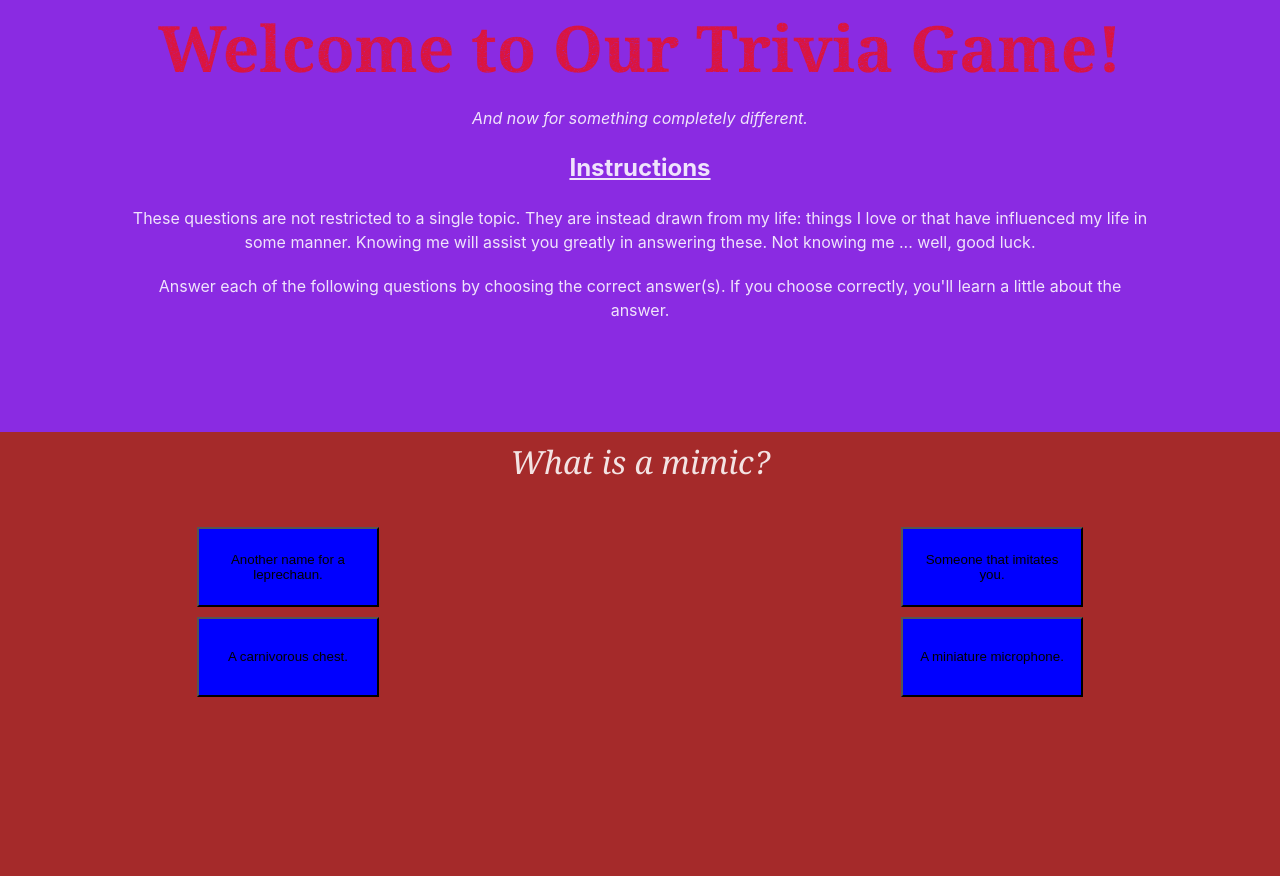
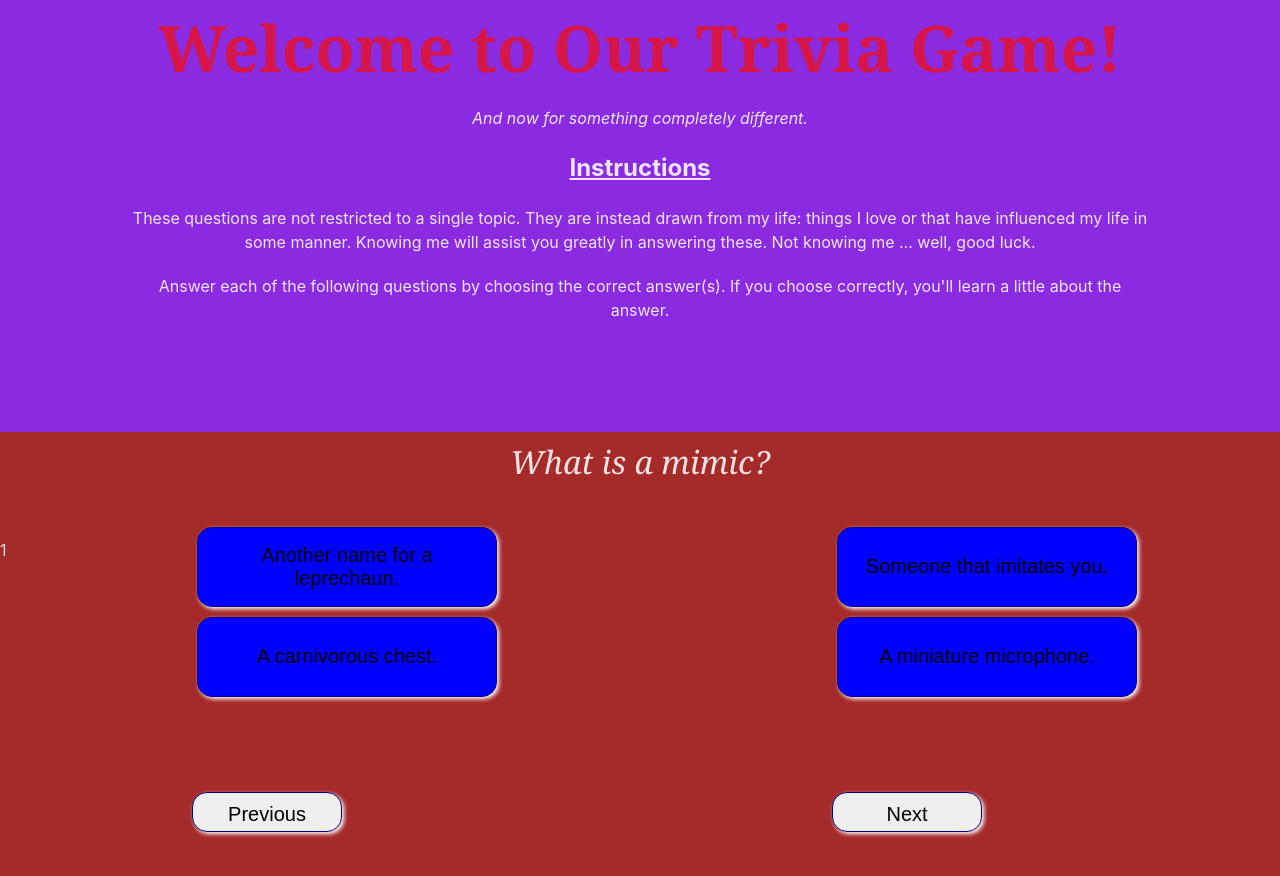
Before and after one commit to tbatchelder/react-trivia, a React (Vite) app: page / in a window 1280 px wide. Both pictures are taken after a click on the button "Start Game". Shown: the top 876 px of the page. Built offline with nearby package versions, Linux system fonts and the light colour scheme.

Commit message:
Rebuilding from thr ground up - Phase 1 - individual buttons work and prev/next work

```diff
--- a/src/App.css
+++ b/src/App.css
@@ -96,7 +96,7 @@
 }
 .questionGrid {
   display: grid;
-  grid-template-columns: 15% 15% 1fr 15% 15%;
+  grid-template-columns: 15% 20% 1fr 20% 15%;
   grid-template-rows: 90px 90px 90px 90px 90px;
 
   background-color: brown;
@@ -128,10 +128,12 @@
   transition-duration: 0.4s;
 }
 .answer:hover {
-  background-color:chocolate;
+  border: 2px solid white;
+  color:goldenrod;
+  font-weight: 700;
 }
 .answer:active {
-  box-shadow: 0 0px 6px white;
+  box-shadow: 0 0px 15px black;
   transform: translateY(4px);
 }
 
@@ -172,13 +174,6 @@
   grid-row-start: 5;
 }
 
-.right {
-  background-color:darkgreen;
-}
-.wrong {
-background-color: crimson;
-}
-
 /* CSS for previous/next */
 .previous, .next {
   padding: 10px;
--- a/src/components/AnswerBlock.tsx
+++ b/src/components/AnswerBlock.tsx
@@ -3,12 +3,19 @@
 import AnswerButton from "./AnswerButton";
 
 // The interface will tell the component what Type the variable should be that it is accepting
+// These variables are coming from the mapped question list from Questions
+//   they are then brought into the function as variables using the : Props notation
+//   Note that the list of answers is brought in as an Array which details that the elements IN the array are strings
 interface Props {
   answerList: Array<string>;
-  correctIndex: number;
+  correctAnswer: number;
 }
 
-function AnswerBlock({ answerList, correctIndex }: Props) {
+// With the list of answers now in the component, we can map each individual answer out to a button
+// We'll also need to pass along the correct answer so that each button knows if it's the correct one or not
+// Using the index, we'll assign each answer to a grid cell for formatting
+// Again, each variable passed will need an interface on AnswerButton
+function AnswerBlock({ answerList, correctAnswer }: Props) {
   return (
     <>
       {answerList.map((answer, index) => (
@@ -17,7 +24,7 @@ function AnswerBlock({ answerList, correctIndex }: Props) {
             key={index}
             answer={answer}
             gridCell={index}
-            correct={correctIndex}
+            correct={correctAnswer}
           />
         </>
       ))}
--- a/src/components/AnswerButton.tsx
+++ b/src/components/AnswerButton.tsx
@@ -2,6 +2,7 @@
 
 import { useState } from "react";
 
+// This interface gives the Types of variable being passed from AnswerBlock, again using : Props
 interface Props {
   answer: string;
   gridCell: number;
@@ -14,13 +15,13 @@ function AnswerButton({ answer, gridCell, correct }: Props) {
   function defineGridCell(gridCell: number) {
     switch (gridCell) {
       case 0:
-        return "r1c2";
+        return "answer r1c2";
       case 1:
-        return "r1c4";
+        return "answer r1c4";
       case 2:
-        return "r2c2";
+        return "answer r2c2";
       case 3:
-        return "r2c4";
+        return "answer r2c4";
     }
   }
 
@@ -32,6 +33,7 @@ function AnswerButton({ answer, gridCell, correct }: Props) {
 
   // Method which will control the state changes for the button background color
   // This will be called by each button individually when they are clicked
+  // If the gridcell value matches the correct answer: green; otherwise: red
   function handleClick(response: number) {
     if (response == correct) {
       setAnswerColor(color[1]);
@@ -58,47 +60,3 @@ function AnswerButton({ answer, gridCell, correct }: Props) {
 }
 
 export default AnswerButton;
-
-// const AnswerButton = ({
-//   answer,
-//   correct,
-//   currentQuestion,
-//   setCurrentQuestion,
-//   setScore,
-//   score,
-// }: AnswerButton) => {
-//   const defaultColor = "blue";
-//   const correctColor = "green";
-//   const incorrectColor = "red";
-
-//   const [color, setColor] = useState(defaultColor);
-
-//   function handleClick() {
-//     if (answer === correct) {
-//       setColor(correctColor);
-//       setScore(score + 1);
-//     } else {
-//       setColor(incorrectColor);
-//     }
-
-//     setTimeout(() => {
-//       setCurrentQuestion(currentQuestion + 1);
-//       setColor(defaultColor);
-//     }, 1000);
-//   }
-
-//   return (
-//     <div>
-//       <button
-//         style={{
-//           backgroundColor: color,
-//           margin: "5px",
-//           padding: "15px",
-//         }}
-//         onClick={() => handleClick()}
-//       >
-//         {answer}
-//       </button>
-//     </div>
-//   );
-// };
--- a/src/components/Questions.tsx
+++ b/src/components/Questions.tsx
@@ -35,232 +35,314 @@ const questionList: QuestionType[] = [
     story:
       "An interesting one.  This is not only from the Dungeons & Dragons game I loved playing as a teen but could also be used to descibe me.  I look like a person but tend to act ... well ... differently and am therefore often misunderstood.  So, I've become good at playing a part, usually a wallflower.",
   },
+  {
+    id: 2,
+    question:
+      "What is the name of the villian in the Dungeons & Dragons cartoon series?",
+    answers: ["Voldamort", "Vladamir", "Vermathax", "Venger"],
+    correct: 3,
+    score: 10,
+    story:
+      "Growing up, this was one of the best cartoons of its time.  Kids getting pulled into an alternate dimension where they got to play their D&D characters.  Just one of many things I wish was possible in reality because at least there, I would have fit in better than here. And best of all, there was little Uni running around.",
+  },
+  {
+    id: 3,
+    question: "What is the full name of the SDF-1?",
+    answers: [
+      "Super Deformed Figure-1",
+      "Super Dimensional Fortress-1",
+      "Silver Dueling Falcion-1",
+      "Sonic Dinner Fork-1",
+    ],
+    correct: 1,
+    score: 10,
+    story:
+      "Robotech.  The tv series that got me started in my love of anime.  A unique series at the time in that it told a complete story and wasn't afraid to show the death of a loved character.  ",
+  },
+  {
+    id: 4,
+    question: "Who is the King of the Monsters?",
+    answers: [
+      "Simba the lion.",
+      "A king cobra.",
+      "A black widow spider.",
+      "Godzilla.",
+    ],
+    correct: 3,
+    score: 5,
+    story: "story",
+  },
+  {
+    id: 5,
+    question: "What are the names of the main characters in Genshin Impact?",
+    answers: [
+      "Aether and Lumine",
+      "Simba and Scar",
+      "Rocky and Bullwinkle",
+      "Rick and Morty",
+    ],
+    correct: 0,
+    score: 15,
+    story: "story",
+  },
+  {
+    id: 6,
+    question:
+      "What name is given to the character shown in the game background?",
+    answers: [
+      "The Lady Amalethia",
+      "Princess Cadmine",
+      "Queen Malevalent",
+      "Princess Peach",
+    ],
+    correct: 0,
+    score: 5,
+    story: "story",
+  },
+  {
+    id: 7,
+    question: "How many Fred Saberhagen Swords of Power are there?",
+    answers: ["One", "Three", "Seven", "Twelve."],
+    correct: 3,
+    score: 5,
+    story: "story",
+  },
+  {
+    id: 8,
+    question:
+      "In the Piers Anthony comedy series, what state does Xanth overlap?",
+    answers: ["California", "Florida", "Alaska", "Hawaii"],
+    correct: 1,
+    score: 5,
+    story: "story",
+  },
+  {
+    id: 9,
+    question: "Which of the following is NOT a type of Transformer?",
+    answers: ["Autobots", "Predacons", "Dinobots", "Gobots"],
+    correct: 3,
+    score: 5,
+    story: "story",
+  },
+  {
+    id: 10,
+    question: "An alicorn is _________.",
+    answers: [
+      "the horn of a unicorn.",
+      "a winged unicorn.",
+      "a type of corn.",
+      "a medical problem with a foot.",
+    ],
+    correct: 0,
+    score: 5,
+    story: "story",
+  },
+  {
+    id: 12,
+    question: "In what movie is the Death Blossom attack used?",
+    answers: ["Pokemon", "Star Wars", "The Last Starfighter", "Dragonball"],
+    correct: 2,
+    score: 5,
+    story: "story",
+  },
+  {
+    id: 12,
+    question: "Who played the character Jack in Legend?",
+    answers: ["Bill Murry", "Steven Seagal", "Tom Cruise", "Bruce Willis"],
+    correct: 2,
+    score: 5,
+    story: "story",
+  },
+  {
+    id: 13,
+    question:
+      "In what sci-fi tv series did an alliance of races fight The Shadows?",
+    answers: ["Star Trek", "Buck Rogers", "Battlestar Galactica", "Babylon 5"],
+    correct: 3,
+    score: 5,
+    story: "story",
+  },
+  {
+    id: 14,
+    question: "What anime series featured a Moon Pricess?",
+    answers: [
+      "Sailor Moon",
+      "Moon Over Miami.",
+      "My Little Pony",
+      "Strawberry Shortcake",
+    ],
+    correct: 0,
+    score: 5,
+    story: "story",
+  },
+  {
+    id: 15,
+    question: "Which of the following are not Blizzard games?",
+    answers: ["Starcraft", "Minecraft", "Warcraft", "Diablo"],
+    correct: 1,
+    score: 5,
+    story: "story",
+  },
+  {
+    id: 16,
+    question: "Which of the following is not science?",
+    answers: ["Astrology", "Chemistry", "Biology", "Physics"],
+    correct: 0,
+    score: 5,
+    story: "story",
+  },
+  {
+    id: 17,
+    question: "Ludo, the lovable, loyal monster is in what movie?",
+    answers: ["Shrek", "Home", "Ghostbusters", "Labyrinth"],
+    correct: 3,
+    score: 5,
+    story: "story",
+  },
+  {
+    id: 18,
+    question: "What are the mecha in Endless Waltz known as?",
+    answers: ["Priest", "Gundams", "Cyborgs", "Gadgets"],
+    correct: 1,
+    score: 5,
+    story: "story",
+  },
+  {
+    id: 19,
+    question: "What drawing style is used to design buildings?",
+    answers: ["Line drawing", "Caricature", "Geometry", "Architecture"],
+    correct: 3,
+    score: 5,
+    story: "story",
+  },
+  {
+    id: 20,
+    question: "What is the name of the firstborn unicorn?",
+    answers: ["Assallum", "Amaltheia", "Arboron", "Andrameda"],
+    correct: 0,
+    score: 5,
+    story: "story",
+  },
 ];
-//   {
-//     id: 2,
-//     question:
-//       "What is the name of the villian in the Dungeons & Dragons cartoon series?",
-//     answers: ["Voldamort", "Vladamir", "Vermathax", "Venger"],
-//     correct: 3,
-//     score: 10,
-//     story:
-//       "Growing up, this was one of the best cartoons of its time.  Kids getting pulled into an alternate dimension where they got to play their D&D characters.  Just one of many things I wish was possible in reality because at least there, I would have fit in better than here. And best of all, there was little Uni running around.",
-//   },
-//   {
-//     id: 3,
-//     question: "What is the full name of the SDF-1?",
-//     answers: [
-//       "Super Deformed Figure-1",
-//       "Super Dimensional Fortress-1",
-//       "Silver Dueling Falcion-1",
-//       "Sonic Dinner Fork-1",
-//     ],
-//     correct: 1,
-//     score: 10,
-//     story:
-//       "Robotech.  The tv series that got me started in my love of anime.  A unique series at the time in that it told a complete story and wasn't afraid to show the death of a loved character.  ",
-//   },
-//   {
-//     id: 4,
-//     question: "Who is the King of the Monsters?",
-//     answers: [
-//       "Simba the lion.",
-//       "A king cobra.",
-//       "A black widow spider.",
-//       "Godzilla.",
-//     ],
-//     correct: 3,
-//     score: 5,
-//     story: "story",
-//   },
-//   {
-//     id: 5,
-//     question: "What are the names of the main characters in Genshin Impact?",
-//     answers: [
-//       "Aether and Lumine",
-//       "Simba and Scar",
-//       "Rocky and Bullwinkle",
-//       "Rick and Morty",
-//     ],
-//     correct: 0,
-//     score: 15,
-//     story: "story",
-//   },
-//   {
-//     id: 6,
-//     question:
-//       "What name is given to the character shown in the game background?",
-//     answers: [
-//       "The Lady Amalethia",
-//       "Princess Cadmine",
-//       "Queen Malevalent",
-//       "Princess Peach",
-//     ],
-//     correct: 0,
-//     score: 5,
-//     story: "story",
-//   },
-//   {
-//     id: 7,
-//     question: "How many Fred Saberhagen Swords of Power are there?",
-//     answers: ["One", "Three", "Seven", "Twelve."],
-//     correct: 3,
-//     score: 5,
-//     story: "story",
-//   },
-//   {
-//     id: 8,
-//     question:
-//       "In the Piers Anthony comedy series, what state does Xanth overlap?",
-//     answers: ["California", "Florida", "Alaska", "Hawaii"],
-//     correct: 1,
-//     score: 5,
-//     story: "story",
-//   },
-//   {
-//     id: 9,
-//     question: "Which of the following is NOT a type of Transformer?",
-//     answers: ["Autobots", "Predacons", "Dinobots", "Gobots"],
-//     correct: 3,
-//     score: 5,
-//     story: "story",
-//   },
-//   {
-//     id: 10,
-//     question: "An alicorn is _________.",
-//     answers: [
-//       "the horn of a unicorn.",
-//       "a winged unicorn.",
-//       "a type of corn.",
-//       "a medical problem with a foot.",
-//     ],
-//     correct: 0,
-//     score: 5,
-//     story: "story",
-//   },
-//   {
-//     id: 12,
-//     question: "In what movie is the Death Blossom attack used?",
-//     answers: ["Pokemon", "Star Wars", "The Last Starfighter", "Dragonball"],
-//     correct: 2,
-//     score: 5,
-//     story: "story",
-//   },
-//   {
-//     id: 12,
-//     question: "Who played the character Jack in Legend?",
-//     answers: ["Bill Murry", "Steven Seagal", "Tom Cruise", "Bruce Willis"],
-//     correct: 2,
-//     score: 5,
-//     story: "story",
-//   },
-//   {
-//     id: 13,
-//     question:
-//       "In what sci-fi tv series did an alliance of races fight The Shadows?",
-//     answers: ["Star Trek", "Buck Rogers", "Battlestar Galactica", "Babylon 5"],
-//     correct: 3,
-//     score: 5,
-//     story: "story",
-//   },
-//   {
-//     id: 14,
-//     question: "What anime series featured a Moon Pricess?",
-//     answers: [
-//       "Sailor Moon",
-//       "Moon Over Miami.",
-//       "My Little Pony",
-//       "Strawberry Shortcake",
-//     ],
-//     correct: 0,
-//     score: 5,
-//     story: "story",
-//   },
-//   {
-//     id: 15,
-//     question: "Which of the following are not Blizzard games?",
-//     answers: ["Starcraft", "Minecraft", "Warcraft", "Diablo"],
-//     correct: 1,
-//     score: 5,
-//     story: "story",
-//   },
-//   {
-//     id: 16,
-//     question: "Which of the following is not science?",
-//     answers: ["Astrology", "Chemistry", "Biology", "Physics"],
-//     correct: 0,
-//     score: 5,
-//     story: "story",
-//   },
-//   {
-//     id: 17,
-//     question: "Ludo, the lovable, loyal monster is in what movie?",
-//     answers: ["Shrek", "Home", "Ghostbusters", "Labyrinth"],
-//     correct: 3,
-//     score: 5,
-//     story: "story",
-//   },
-//   {
-//     id: 18,
-//     question: "What are the mecha in Endless Waltz known as?",
-//     answers: ["Priest", "Gundams", "Cyborgs", "Gadgets"],
-//     correct: 1,
-//     score: 5,
-//     story: "story",
-//   },
-//   {
-//     id: 19,
-//     question: "What drawing style is used to design buildings?",
-//     answers: ["Line drawing", "Caricature", "Geometry", "Architecture"],
-//     correct: 3,
-//     score: 5,
-//     story: "story",
-//   },
-//   {
-//     id: 20,
-//     question: "What is the name of the firstborn unicorn?",
-//     answers: ["Assallum", "Amaltheia", "Arboron", "Andrameda"],
-//     correct: 0,
-//     score: 5,
-//     story: "story",
-//   },
-// ];
+
+// So, what we would like to happen is the following:
+//   1. Start at question 0
+//   2. Randomized the next question and keep track of the order
+//   3. Keep track of the score
+//   4. If a guess is wrong, reduce the score they COULD recieve: 100%. 50%, 25%, 0%
+//   5. Show the # out of # questions they need to answer
+//   6. Allow them to return to a previous question and guess again
+//   7. If a previous question was guessed, show the answer they chose
+
+// To keep track of the order of questions visited, we need an Array to store the order
+// Store a random order of questions with 0 always being the start
+// We need to set the type of value contained with the temp array holder - use : type or Array<type>
+const randomQuestionList: number[] = [0];
+// Retain the current index being viewed from the random list above
+let currentPos = 0;
+// Retain the selected answer(s) for each question - this will be a list of list
+const questionsAnswered = [];
 
 // This function needs to take the questions, break them down into their individual parts and then pass those parts
 // down to the AnswerBlock and AnswerButton components for futher breakdown
 // First, it will map out the objects for each index in the question array and pass them to questionDetails along with the index #
-// We will need to pass the index # of the list along in order to synch everything
+// We will need to set the index # of the list as the key so React will synch everything
+// Then we pass the answers and the correct answer down to AnswerBlock
+//   this will require an interface on AnswerBlock so that it knows the Types of variables it should be accepting
 function Questions() {
   // Used to display the active question
-  // const [activeIndex, setActiveIndex] = useState(0);
+  // It does this by initially setting the first question to 0 and hence the state to 0
+  // It send this to the div container and changes the CSS from none to block if the index = the active index value
+  const [activeIndex, setActiveIndex] = useState(0);
+
+  // const randomQuestionIndex = () => {
+  //   let newIndex = Math.floor(Math.random() * questionList.length);
+  //   while (questionsViewed.includes(newIndex)) {
+  //     newIndex = Math.floor(Math.random() * questionList.length);
+  //   }
+  //   questionsViewed.push(newIndex);
+  //   return newIndex;
+  // };
+
+  // This controls the Previous and Next buttons
+  // It will check to make sure the buttons remain within the length of the questions listing
+  //   by updating the state of the question container object
+  // If the next button is within the limit, generate a random question to view next
+  const handleNavigation = (direction: string) => {
+    // First, let's check to see if a random order has been generated; if not, make one
+    if (randomQuestionList.length != questionList.length) {
+      // We need to set the type of value contained with the temp array holder - use : type or Array<type>
+      // We want to start at 1 since we already have 0 in the list
+      const tempStarter: number[] = [];
+      for (let i = 1; i < questionList.length; i++) {
+        tempStarter.push(i);
+      }
+      // Cycle thru the temp array until its empty
+      while (tempStarter.length > 0) {
+        // Generate a random number
+        const thisIndex: number = Math.floor(
+          Math.random() * tempStarter.length
+        );
+        // Pull out the value at the random index
+        const thisValue: number = tempStarter[thisIndex];
+        // Append the value to the masterlist
+        randomQuestionList.push(thisValue);
+        // Remove the value from the list
+        tempStarter.splice(thisIndex, 1);
+      }
+    }
+    // Once we have a random list set up, we can figure out how to move backwards and forwards thru it.
+    if (direction == "B" && currentPos == 0) {
+      setActiveIndex(randomQuestionList[0]);
+    } else if (direction == "B") {
+      currentPos -= 1;
+      setActiveIndex(randomQuestionList[currentPos]);
+    } else if (
+      direction == "F" &&
+      currentPos + 1 >= randomQuestionList.length
+    ) {
+      setActiveIndex(randomQuestionList[currentPos]);
+    } else {
+      currentPos += 1;
+      setActiveIndex(randomQuestionList[currentPos]);
+    }
+  };
 
   return (
     <>
       {questionList.map((currentQuestionDetails, index) => (
-        <>
-          <div
-            key={index}
-            className="questionGrid"
-            // style={{ display: index == activeIndex ? "block" : "none" }}
-          >
+        <div style={{ display: index == activeIndex ? "block" : "none" }}>
+          <div key={index} className="questionGrid">
             <div className="question">{currentQuestionDetails.question}</div>
             <AnswerBlock
               answerList={currentQuestionDetails.answers}
-              correctIndex={currentQuestionDetails.correct}
+              correctAnswer={currentQuestionDetails.correct}
             />
-            {/* <h4>{currentQuestionDetails.correct}</h4>
+            <p>{currentQuestionDetails.id}</p>
+            {/*
             <h4>{currentQuestionDetails.score}</h4>
             <h4>{currentQuestionDetails.story}</h4> */}
+            <div className="r4c2">
+              <button
+                className="previous"
+                onClick={() => handleNavigation("B")}
+              >
+                Previous
+              </button>
+            </div>
+            <div className="r4c4">
+              <button className="next" onClick={() => handleNavigation("F")}>
+                Next
+              </button>
+            </div>
           </div>
-        </>
+        </div>
       ))}
     </>
   );
 }
 
 export default Questions;
-
-// import { useState } from "react";
 
 // function Questions() {
 //   const [currentQuestion, setCurrentQuestion] = useState(0);
@@ -289,43 +371,11 @@ export default Questions;
 
 // export default Questions;
 
-// // Retain the order of questions for the Previous button
-// const questionsViewed = [0];
-// // Retain the current position in the random list above
-// let currentPos = 0;
-// // Retain the selected answer(s) for each question
-// const questionsAnswered = [];
-
 // function Questions() {
 //   // Used to display the active question
 //   const [activeIndex, setActiveIndex] = useState(0);
 //   // Used to keep score
 //   const [score, setScore] = useState(0);
-
-//   const randomQuestionIndex = () => {
-//     let newIndex = Math.floor(Math.random() * questionList.length);
-//     while (questionsViewed.includes(newIndex)) {
-//       newIndex = Math.floor(Math.random() * questionList.length);
-//     }
-//     questionsViewed.push(newIndex);
-//     return newIndex;
-//   };
-
-//   const handleNavigation = (direction: string) => {
-//     console.log(questionsViewed, currentPos, direction);
-//     if (direction == "B" && currentPos == 0) {
-//       setActiveIndex(questionsViewed[0]);
-//     } else if (direction == "B") {
-//       currentPos -= 1;
-//       setActiveIndex(questionsViewed[currentPos]);
-//     } else if (direction == "F" && currentPos + 1 < questionsViewed.length) {
-//       currentPos += 1;
-//       setActiveIndex(questionsViewed[currentPos]);
-//     } else {
-//       currentPos += 1;
-//       setActiveIndex(randomQuestionIndex());
-//     }
-//   };
 
 //   return (
 //     <>
@@ -342,22 +392,7 @@ export default Questions;
 //                 <div className="r3">
 //                   <p className="story hidden">{currentQuestion.story}</p>
 //                 </div>
-//                 <div className="r4c2">
-//                   <button
-//                     className="previous"
-//                     onClick={() => handleNavigation("B")}
-//                   >
-//                     Previous
-//                   </button>
-//                 </div>
-//                 <div className="r4c4">
-//                   <button
-//                     className="next"
-//                     onClick={() => handleNavigation("F")}
-//                   >
-//                     Next
-//                   </button>
-//                 </div>
+
 //               </div>
 //             </div>
 //           ))}
@@ -368,7 +403,6 @@ export default Questions;
 // }
 
 // function Questions() {
-//   const [activeIndex, setActiveIndex] = useState(0);
 
 //   const randomQuestionIndex = () => {
 //     let newIndex = Math.floor(Math.random() * questionList.length);
@@ -390,22 +424,6 @@ export default Questions;
 //   //     ];
 //   //   }
 //   // };
-
-//   const handleNavigation = (direction: string) => {
-//     console.log(questionsDone, currentPos, direction);
-//     if (direction == "B" && currentPos == 0) {
-//       setActiveIndex(questionsDone[0]);
-//     } else if (direction == "B") {
-//       currentPos -= 1;
-//       setActiveIndex(questionsDone[currentPos]);
-//     } else if (direction == "F" && currentPos + 1 < questionsDone.length) {
-//       currentPos += 1;
-//       setActiveIndex(questionsDone[currentPos]);
-//     } else {
-//       currentPos += 1;
-//       setActiveIndex(randomQuestionIndex());
-//     }
-//   };
 
 //   // const [isCorrect, setIsCorrect] = useState("");
 //   // const [selected, setSelected] = useState(false);
```
